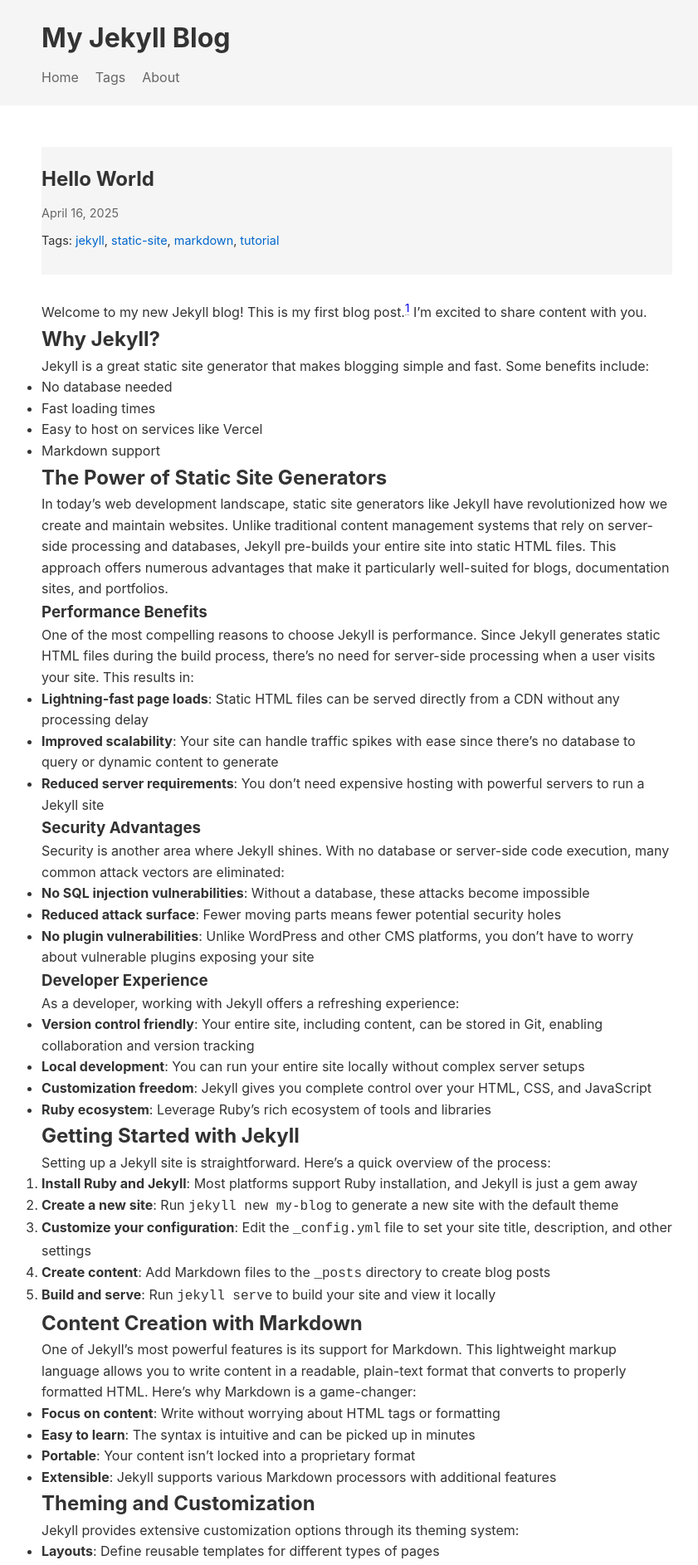
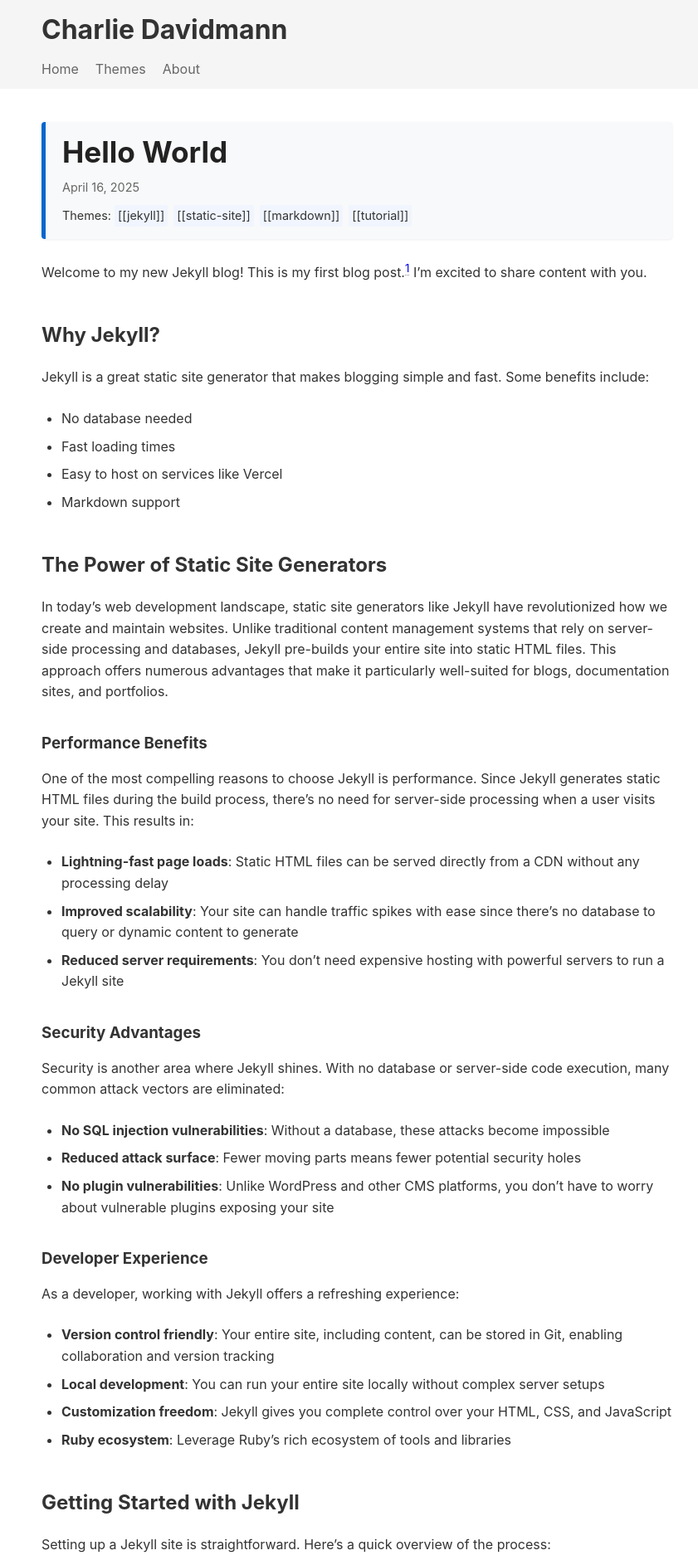
Before and after one commit to OxfordOutlander/charljeblog, a Jekyll site: the page built from _posts/2025-04-16-hello-world.md, in a window 1280 px wide. Shown: the top 1886 px of the page at 83% size, without its empty margins (210-1051 px from the left). Built offline with Jekyll 4.4.1, drawn with Linux system fonts in a browser that asks for light colours; some of the changed text lies outside the part shown.

Commit message:
Improve theme page layout with better spacing and formatting

```diff
--- a/_config.yml
+++ b/_config.yml
@@ -1,21 +1,26 @@
 # Site settings
-title: My Jekyll Blog
+title: Charlie Davidmann
 email: your-email@example.com
-description: A minimal Jekyll blog hosted on Vercel
+description: Personal blog of Charlie Davidmann
 baseurl: ""
 url: "https://charlje.vercel.app"
 
 # Build settings
 markdown: kramdown
+kramdown:
+  input: GFM
+  hard_wrap: false
+  syntax_highlighter: rouge
+  parse_block_html: false
 plugins:
   - jekyll-feed
   - jekyll-seo-tag
 
-# Collections for tags
+# Collections for themes
 collections:
-  tags:
+  themes:
     output: true
-    permalink: /tags/:path/
+    permalink: /themes/:path/
 
 exclude:
   - Gemfile
--- a/_layouts/default.html
+++ b/_layouts/default.html
@@ -5,6 +5,8 @@
   <meta name="viewport" content="width=device-width, initial-scale=1.0">
   <title>{{ page.title }} | {{ site.title }}</title>
   <link rel="stylesheet" href="{{ "/assets/css/main.css" | relative_url }}">
+  <link rel="shortcut icon" href="{{ "/assets/favicon.ico" | relative_url }}" type="image/x-icon">
+  <link rel="icon" href="{{ "/assets/favicon.ico" | relative_url }}" type="image/x-icon">
   <script src="{{ "/assets/js/scroll-effects.js" | relative_url }}"></script>
   <script src="{{ "/assets/js/footnotes.js" | relative_url }}"></script>
   {% seo %}
@@ -16,7 +18,7 @@
       <nav>
         <ul>
           <li><a href="{{ "/" | relative_url }}">Home</a></li>
-          <li><a href="{{ "/tags/" | relative_url }}">Tags</a></li>
+          <li><a href="{{ "/themes/" | relative_url }}">Themes</a></li>
           <li><a href="{{ "/about/" | relative_url }}">About</a></li>
         </ul>
       </nav>
--- a/_layouts/post.html
+++ b/_layouts/post.html
@@ -3,21 +3,27 @@
 ---
 
 <article class="post">
-  <header>
+  <header class="post-header">
     <h1>{{ page.title }}</h1>
     <p class="post-meta">{{ page.date | date: "%B %-d, %Y" }}</p>
 
     {% if page.tags.size > 0 %}
     <div class="post-tags">
-      <span>Tags: </span>
+      <span>Themes: </span>
       {% for tag in page.tags %}
-        <a href="{{ '/tags/' | append: tag | append: '.html' | relative_url }}" class="post-tag">{{ tag }}</a>{% unless forloop.last %}, {% endunless %}
+        <a href="{{ '/themes/' | append: tag | append: '.html' | relative_url }}" class="post-tag">[[{{ tag }}]]</a>{% unless forloop.last %} {% endunless %}
       {% endfor %}
     </div>
     {% endif %}
   </header>
 
+  {% if page.custom_excerpt %}
+  <div class="post-excerpt-box">
+    {{ page.custom_excerpt }}
+  </div>
+  {% endif %}
+
   <div class="post-content">
-    {{ content }}
+    {{ content | markdownify }}
   </div>
 </article>
--- a/_plugins/tag_generator.rb
+++ b/_plugins/tag_generator.rb
@@ -3,7 +3,7 @@
     safe true
 
     def generate(site)
-      return unless site.layouts.key? 'tag'
+      return unless site.layouts.key? 'tag' # Using the same layout for themes
 
       all_tags = []
 
@@ -25,13 +25,24 @@
     def initialize(site, base, tag)
       @site = site
       @base = base
-      @dir = File.join('tags')
+      @dir = File.join('themes')
       @name = "#{tag}.html"
 
       self.process(@name)
       self.read_yaml(File.join(base, '_layouts'), 'tag.html')
       self.data['tag'] = tag
-      self.data['title'] = "Posts tagged with #{tag}"
+      self.data['title'] = "Posts connected to Theme #{tag}"
     end
   end
 end
+
+# Add a filter to remove footnotes from excerpts
+module Jekyll
+  module FootnoteFilter
+    def remove_footnotes(input)
+      input.to_s.gsub(/\[\^(\d+)\](\:(.*?)\n)?/, '')
+    end
+  end
+end
+
+Liquid::Template.register_filter(Jekyll::FootnoteFilter)
--- a/assets/css/main.css
+++ b/assets/css/main.css
@@ -21,8 +21,8 @@
 
 header {
   background-color: #f5f5f5;
-  padding: 20px 0;
-  margin-bottom: 30px;
+  padding: 10px 0;
+  margin-bottom: 5px;
 }
 
 header h1 {
@@ -67,7 +67,7 @@
 }
 
 .post-list li {
-  margin-bottom: 30px;
+  margin-bottom: 25px;
   border-bottom: 1px solid #eee;
   padding-bottom: 20px;
 }
@@ -85,31 +85,135 @@
   display: block;
   color: #666;
   font-size: 0.9em;
-  margin-bottom: 10px;
+  margin-bottom: 6px;
+  margin-top: 2px;
+}
+
+.post-excerpt-box {
+  background-color: #f8f9fa;
+  padding: 15px 20px;
+  margin: 20px 0;
+  border-radius: 3px;
+  font-size: 0.95em;
+  line-height: 1.5;
+  color: #333;
+  box-shadow: 0 1px 3px rgba(0,0,0,0.1);
+  font-style: italic;
 }
 
 .post-content {
   margin-top: 20px;
 }
 
+/* Fix spacing issues in post content */
+.post-content p {
+  margin-bottom: 1.5em;
+}
+
+.post-content h2,
+.post-content h3,
+.post-content h4 {
+  margin-top: 1.8em;
+  margin-bottom: 0.8em;
+}
+
+.post-content ul,
+.post-content ol {
+  margin-bottom: 1.5em;
+  padding-left: 1.5em;
+}
+
+.post-content li {
+  margin-bottom: 0.5em;
+}
+
+.post-content hr {
+  margin: 2em 0;
+  border: 0;
+  border-top: 1px solid #eaeaea;
+}
+
+/* Post header styling */
+.post-header {
+  background-color: #f8f9fa;
+  padding: 15px 20px;
+  margin-bottom: 25px;
+  border-radius: 4px;
+  border-left: 5px solid #0066cc;
+  box-shadow: 0 1px 3px rgba(0,0,0,0.08);
+}
+
+.post-header h1 {
+  margin: 0 0 10px 0;
+  font-size: 2.2em;
+  line-height: 1.2;
+  color: #222;
+}
+
 /* Tag styling */
 .post-tags {
-  margin: 10px 0;
+  margin: 10px 0 0 0;
   font-size: 0.9em;
 }
 
 .post-tag {
-  color: #0066cc;
+  color: #333;
+  text-decoration: none;
+  background-color: #f0f5ff;
+  padding: 2px 4px;
+  border-radius: 3px;
+  margin-right: 3px;
+  display: inline-block;
+  line-height: 1.5;
+}
+
+.post-tag strong,
+.theme-highlight {
+  color: #187ABA;
+  font-weight: bold;
+}
+
+.post-tag:hover {
+  background-color: #e0ebff;
   text-decoration: none;
 }
 
-.post-tag:hover {
-  text-decoration: underline;
+.page-title {
+  margin-bottom: 10px;
+}
+
+.tags-page .tag-cloud {
+  margin: 5px 0 10px 0;
+  line-height: 2;
+}
+
+.theme-divider {
+  margin: 10px 0 5px 0;
+  border: 0;
+  border-top: 1px solid #f0f0f0;
 }
 
 .tag-cloud {
-  margin: 30px 0;
+  margin: 15px 0;
   line-height: 2;
+}
+
+.theme-section h2 {
+  color: #333;
+  border-bottom: 1px solid #f0f0f0;
+  padding-bottom: 5px;
+  margin-bottom: 8px;
+  margin-top: 5px;
+}
+
+.theme-links {
+  display: flex;
+  flex-wrap: wrap;
+}
+
+.tag-section-divider {
+  margin: 40px 0 20px 0;
+  border-top: 1px solid #eaeaea;
 }
 
 .tag-link {
@@ -123,6 +227,15 @@
   font-size: 0.9em;
 }
 
+.tag-link.selected {
+  background-color: #187ABA;
+  color: white;
+}
+
+.tag-link.selected strong {
+  color: white;
+}
+
 .tag-link:hover {
   background-color: #e1e1e1;
 }
@@ -133,11 +246,21 @@
 }
 
 .tag-section {
-  margin-bottom: 40px;
+  margin-top: 0;
+  margin-bottom: 30px;
+}
+
+.tag-list {
+  margin-top: 0;
 }
 
 .tag-list h3 {
   margin-bottom: 5px;
+}
+
+.tag-section h2 {
+  margin-top: 0;
+  margin-bottom: 8px;
 }
 
 /* Scroll Effect Background */
```
Also changed, not shown: _layouts/tag.html (+5 -5 lines), assets/js/theme-filter.js (added, +96 -0 lines), changelog/2025-05-01_16-02.md (added, +65 -0 lines), themes.html (added, +103 -0 lines).
